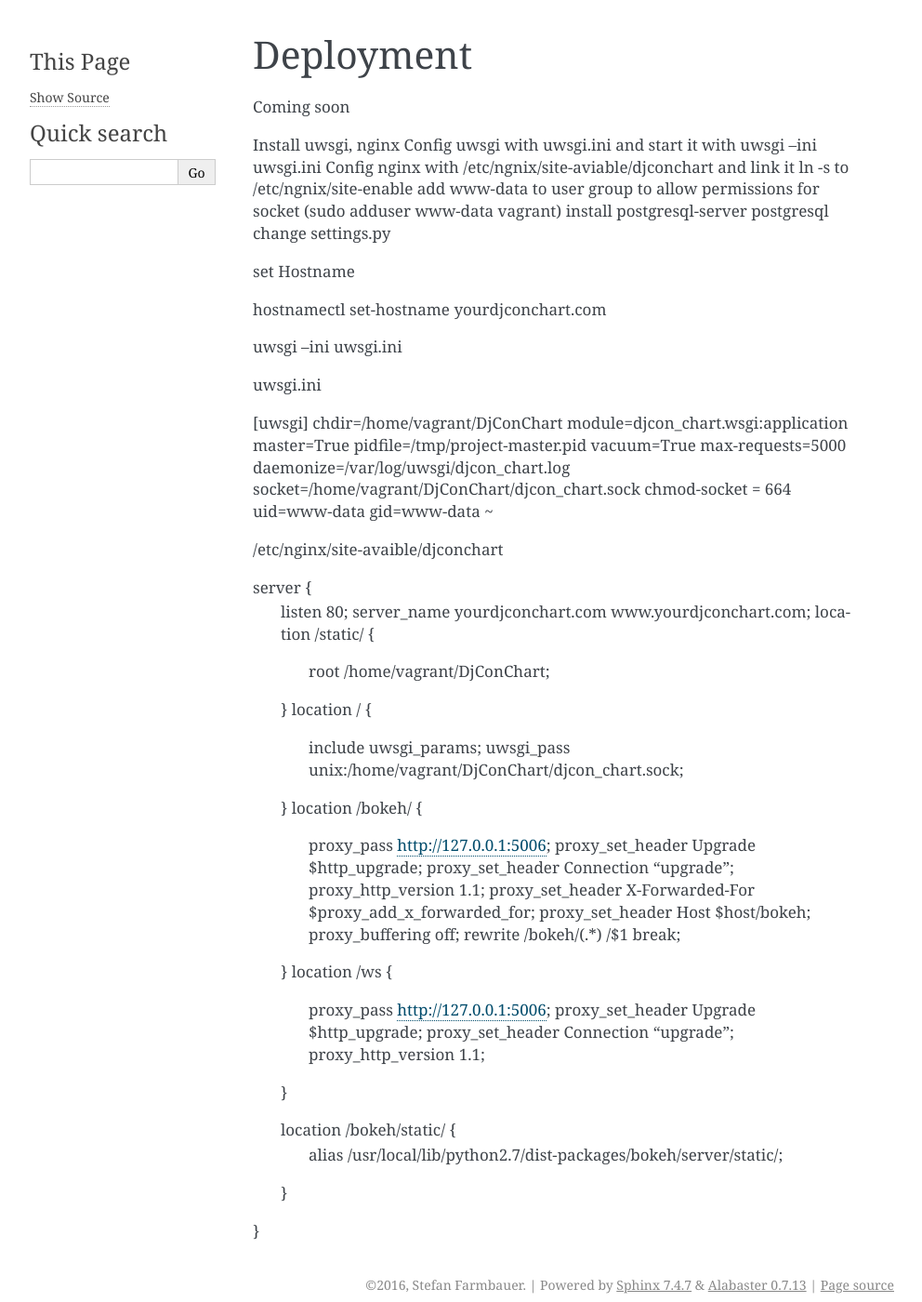
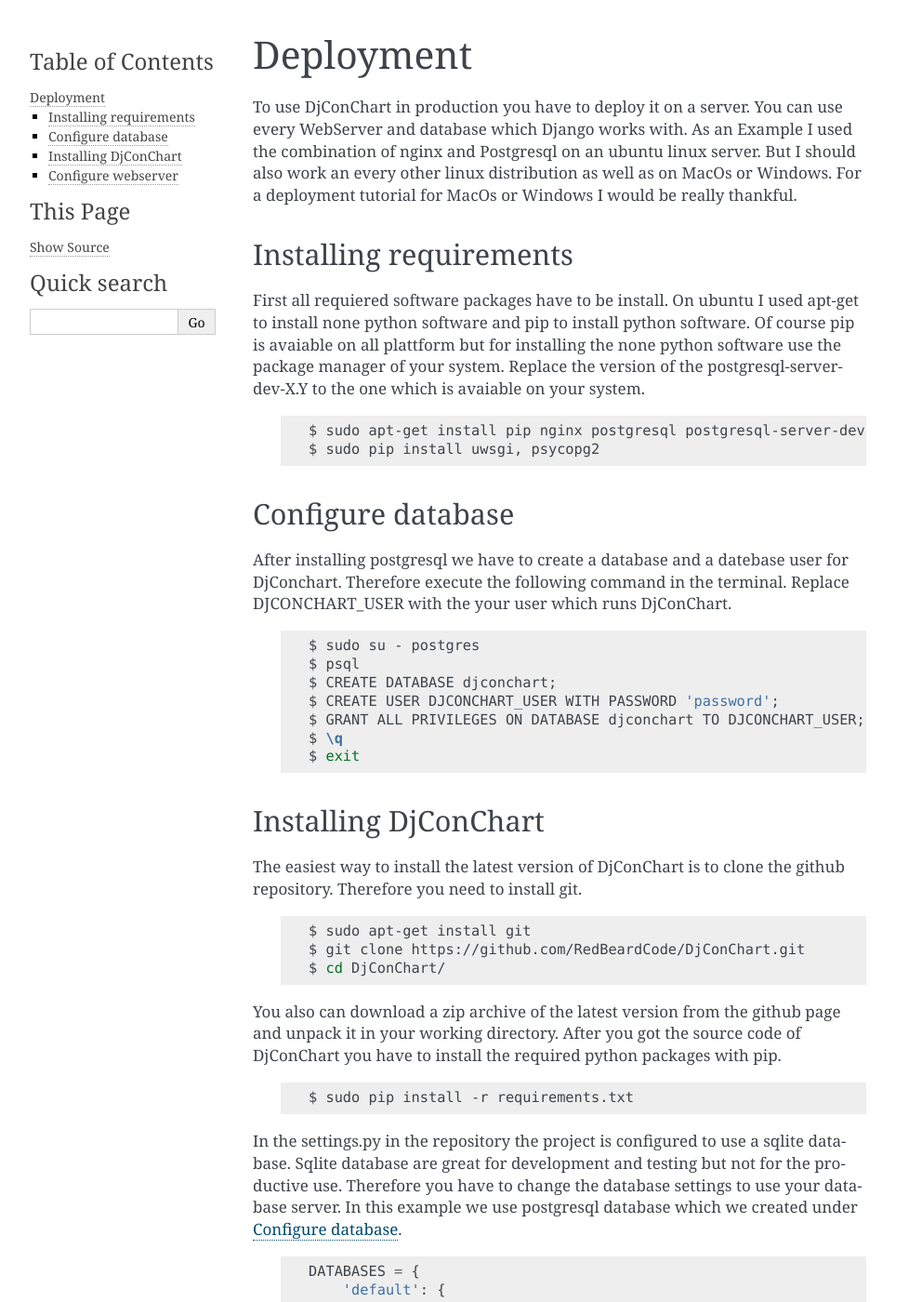
Before and after one commit to RedBeardCode/DjConChart, a Sphinx documentation site: the page built from doc/source/deployment.rst, in a window 1280 px wide and 1400 px high. Shown: the whole window at 93% size, without its empty margins (148-1140 px from the left). Built offline with Sphinx 7.4.7, drawn with Linux system fonts in a browser that asks for light colours; some of the changed text lies outside the part shown.

Commit message:
Writing deployment rst

```diff
--- a/doc/source/deployment.rst
+++ b/doc/source/deployment.rst
@@ -1,73 +1,197 @@
 Deployment
-----------
+==========
 
-Coming soon
+To use DjConChart in production you have to deploy it on a server. You can use
+every WebServer and database which Django works with. As an Example I used the
+combination of nginx and Postgresql on an ubuntu linux server. But I should also
+work an every other linux distribution as well as on MacOs or Windows. For a
+deployment tutorial for MacOs or Windows I would be really thankful.
 
 
-Install uwsgi, nginx
-Config uwsgi with uwsgi.ini and start it with uwsgi --ini uwsgi.ini
-Config nginx with /etc/ngnix/site-aviable/djconchart and link it ln -s to /etc/ngnix/site-enable
-add www-data to user group to allow permissions for socket (sudo adduser www-data vagrant)
-install postgresql-server postgresql
-change settings.py
+Installing requirements
+-----------------------
+
+First all requiered software packages have to be install. On ubuntu I used apt-get
+to install none python software and pip to install python software. Of course pip
+is avaiable on all plattform but for installing the none python software use the
+package manager of your system.
+Replace the version of the postgresql-server-dev-X.Y to the one which is avaiable
+on your system.
+
+    .. code-block:: bash
+
+        $ sudo apt-get install pip nginx postgresql postgresql-server-dev-X.Y
+        $ sudo pip install uwsgi, psycopg2
 
 
-set Hostname
 
-hostnamectl set-hostname yourdjconchart.com
+Configure database
+------------------
+After installing postgresql we have to create a database and a datebase user for
+DjConchart. Therefore execute the following command in the terminal. Replace
+DJCONCHART_USER with the your user which runs DjConChart.
 
-uwsgi --ini uwsgi.ini
+    .. code-block:: bash
 
-uwsgi.ini
+        $ sudo su - postgres
+        $ psql
+        $ CREATE DATABASE djconchart;
+        $ CREATE USER DJCONCHART_USER WITH PASSWORD 'password';
+        $ GRANT ALL PRIVILEGES ON DATABASE djconchart TO DJCONCHART_USER;
+        $ \q
+        $ exit
 
-[uwsgi]
-chdir=/home/vagrant/DjConChart
-module=djcon_chart.wsgi:application
-master=True
-pidfile=/tmp/project-master.pid
-vacuum=True
-max-requests=5000
-daemonize=/var/log/uwsgi/djcon_chart.log
-socket=/home/vagrant/DjConChart/djcon_chart.sock
-chmod-socket = 664
-uid=www-data
-gid=www-data
-~
+Installing DjConChart
+---------------------
+
+The easiest way to install the latest version of DjConChart is to clone the github
+repository. Therefore you need to install git.
+
+    .. code-block:: bash
+
+        $ sudo apt-get install git
+        $ git clone https://github.com/RedBeardCode/DjConChart.git
+        $ cd DjConChart/
+
+You also can download a zip archive of the latest version from the github page and
+unpack it in your working directory.
+After you got the source code of DjConChart you have to install the required python
+packages with pip.
+
+    .. code-block:: bash
+
+        $ sudo pip install -r requirements.txt
+
+In the settings.py in the repository the project is configured to use a sqlite
+database. Sqlite database are great for development and testing but not for the
+productive use. Therefore you have to change the database settings to use your
+database server. In this example we use postgresql database which we created under
+`Configure database`_.
+
+    .. code-block:: python
+
+        DATABASES = {
+            'default': {
+                'ENGINE': 'django.db.backends.postgresql',
+                'NAME': 'djconchart',
+                'USER': 'DJCONCHART_USER',
+                'PASSWORD': 'password',
+                'HOST': 'localhost',
+                'PORT':'',
+            }
+        }
+
+If the database is configured correct you can create the database tables for the
+project with the following commands.
+
+    .. code-block:: bash
+
+        python manage.py makemigrations control_chart
+        python manage.py migrate
+
+
+Configure webserver
+-------------------
+
+To inform all server components about the url of your server we simply set the
+hostname of the machine to the used url.
+
+    .. code-block:: bash
+
+        sudo hostnamectl set-hostname yourdjconchart.com
+
+Uwsgi provides the DjConChart to nginx over a socket and writes a log file in
+/var/log/uwsgi/. To make this possible we have to set some user permissions.
+
+    .. code-block:: bash
+
+        sudo adduser www-data DJCONCHART_USER
+        sudo chown DJCONCHART_USER /var/log/uwsgi/
+
+
+
+Nginx is configured over the /etc/nginx/site-avaible/djconchart config file.
+Replace PATH_TO_DJCONCHART with your working directory.
+
+    .. code-block:: nginx
+
+        server {
+            listen 80;
+            server_name $hostname;
+            location /static/ {
+                root PATH_TO_DJCONCHART;
+            }
+            location / {
+                include         uwsgi_params;
+                #Replace with your DjConChart directory
+                uwsgi_pass      unix:PATH_TO_DJCONCHART/djcon_chart.sock;
+            }
+            location /bokeh/ {
+                proxy_pass http://127.0.0.1:5006;
+                proxy_set_header Upgrade $http_upgrade;
+                proxy_set_header Connection "upgrade";
+                proxy_http_version 1.1;
+                proxy_set_header X-Forwarded-For $proxy_add_x_forwarded_for;
+                proxy_set_header Host $server_name/bokeh;
+                proxy_buffering off;
+                rewrite /bokeh/(.*) /$1 break;
+            }
+            location /ws {
+                proxy_pass http://127.0.0.1:5006;
+                proxy_set_header Upgrade $http_upgrade;
+                proxy_set_header Connection "upgrade";
+                proxy_http_version 1.1;
+            }
+
+
+            location /bokeh/static/ {
+                #Location of the static files of the bokeh server. This can differ on your system
+                alias /usr/local/lib/python2.7/dist-packages/bokeh/server/static/;
+            }
+        }
+
+And to enable the site you have to set the following symbolic link.
+
+    .. code-block:: bash
+
+        sudo ln -s /etc/nginx/sites-avaible/djconchart /etc/nginx/sites-enabled/default
 
 
 
 
-/etc/nginx/site-avaible/djconchart
-
-server {
-    listen 80;
-    server_name yourdjconchart.com www.yourdjconchart.com;
-    location /static/ {
-        root /home/vagrant/DjConChart;
-    }
-    location / {
-        include         uwsgi_params;
-        uwsgi_pass      unix:/home/vagrant/DjConChart/djcon_chart.sock;
-    }
-    location /bokeh/ {
-        proxy_pass http://127.0.0.1:5006;
-        proxy_set_header Upgrade $http_upgrade;
-        proxy_set_header Connection "upgrade";
-        proxy_http_version 1.1;
-        proxy_set_header X-Forwarded-For $proxy_add_x_forwarded_for;
-        proxy_set_header Host $host/bokeh;
-        proxy_buffering off;
-        rewrite /bokeh/(.*) /$1 break;
-    }
-    location /ws {
-        proxy_pass http://127.0.0.1:5006;
-        proxy_set_header Upgrade $http_upgrade;
-        proxy_set_header Connection "upgrade";
-        proxy_http_version 1.1;
-    }
+Configure uwsgi with uwsgi.ini file in your DjConChart directory. Replace PATH_TO_DJCONCHART with your working directory.
 
 
-    location /bokeh/static/ {
-        alias /usr/local/lib/python2.7/dist-packages/bokeh/server/static/;
-    }
-}
+
+    .. code-block:: INI
+
+        [uwsgi]
+        chdir=PATH_TO_DJCONCHART
+        module=djcon_chart.wsgi:application
+        master=True
+        pidfile=/tmp/project-master.pid
+        vacuum=True
+        max-requests=5000
+        daemonize=/var/log/uwsgi/djcon_chart.log
+        socket=PATH_TO_DJCONCHART/djcon_chart.sock
+        chmod-socket = 664
+        uid=www-data
+        gid=www-data
+
+Now you can start uwsgi.
+
+    .. code-block:: bash
+
+        $ uwsgi --ini uwsgi.ini
+
+
+
+
+
+
+
+
+
+
+
+~
```
Also changed, not shown: 2 other files.
